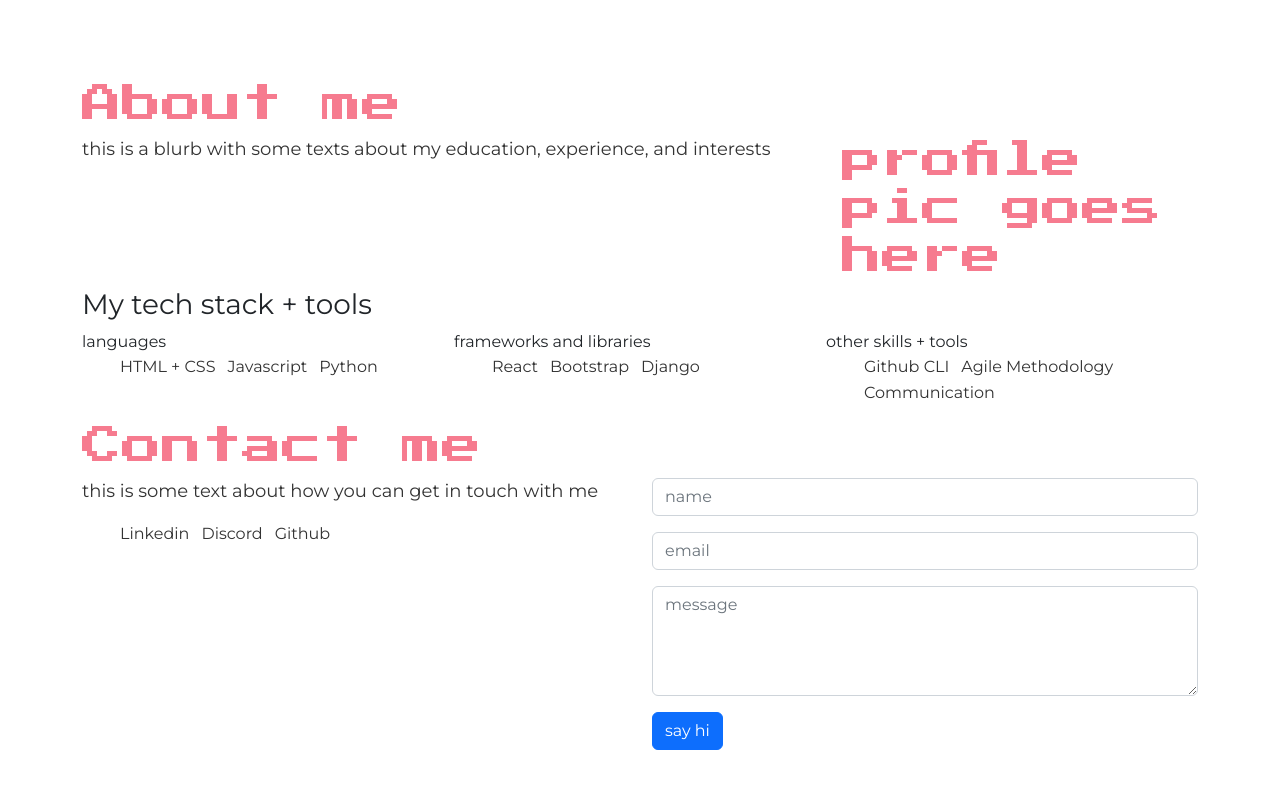
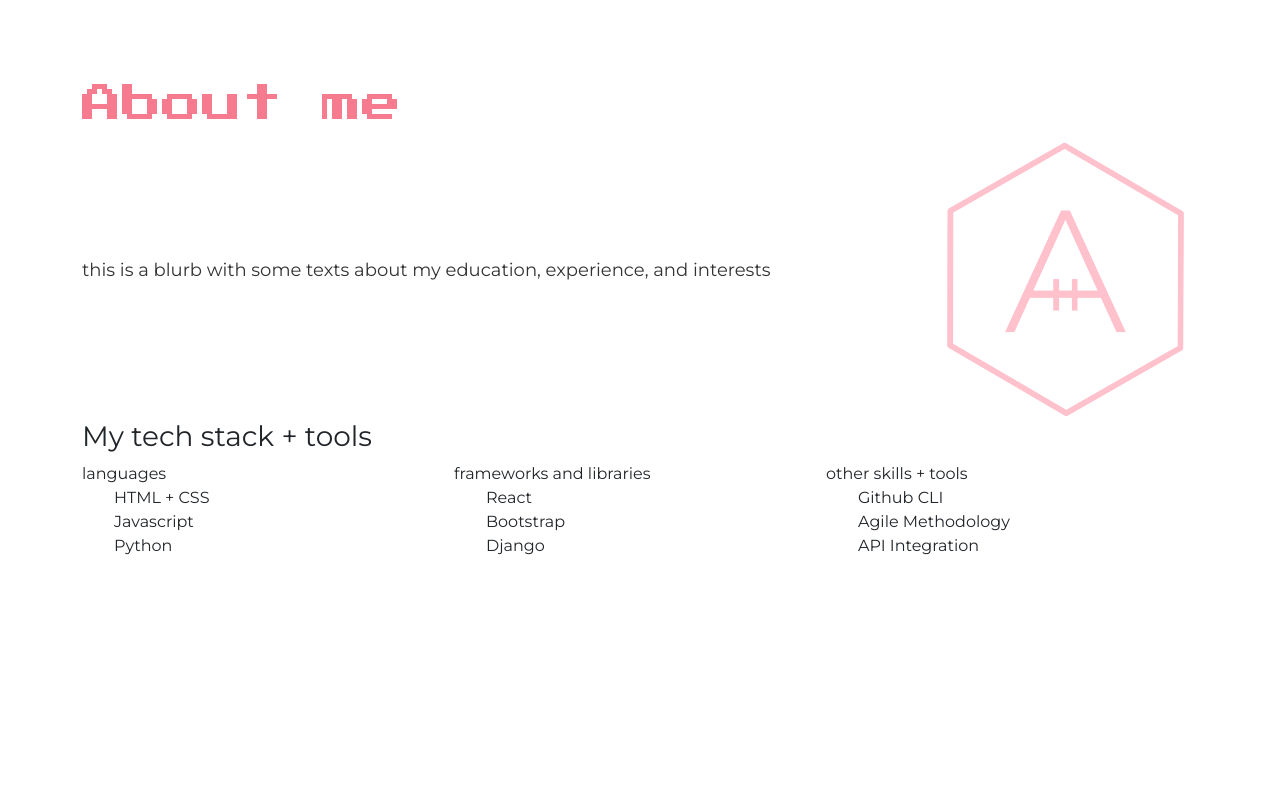
Before and after one commit to ah1096/developer-portfolio, a JavaScript app in the folder portfolio/: page / in a window 1280 px wide. Shown: the part 1520-2320 px from the top of the page. Before the commit the page ends 2270 px from the top, so only its background shows below. Built offline with nearby package versions, Linux system fonts and the light colour scheme; the HTML template or start-up script is replaced by a standard one; a web font is replaced by a local one.

Commit message:
AboutPage styling

```diff
--- a/portfolio/src/App.css
+++ b/portfolio/src/App.css
@@ -105,7 +105,7 @@ button {
   color: var(--main-neutral);
 }
 
-.toolsused {
+/* .toolsused {
   text-align: center;
 }
 
@@ -121,4 +121,8 @@ button {
   padding: 1px 3px;
   margin-left: 3px;
   margin-right: 3px;
+} */
+
+.iconlist ul {
+  list-style: none;
 }
--- a/portfolio/src/Components/AboutPage.js
+++ b/portfolio/src/Components/AboutPage.js
@@ -1,16 +1,27 @@
+import logo from '../images/AH_coding_logo.png'
+const brandLogo = {
+    name: 'brandLogo',
+    imageUrl: logo,
+    imageHeight: 90,
+    imageWidth: 90,
+};
+
 
 export const AboutPage = () => {
     return (
-        <div id="aboutpage" className="container">
+        <div id="aboutpage" className="container vh-100 w-100 mx-auto">
             <h1>About me</h1>
 
-            <div className="row">
-                <div id="abouttext" className="col-8">
+            <div className="row align-items-center">
+                <div id="abouttext" className="col-9">
                     <p>this is a blurb with some texts about my education, experience, and interests</p>
                 </div>
 
-                <div id="profilepic" className="col-4">
-                    <h1>profile pic goes here</h1>
+                <div id="profilepic" className="col-3">
+                    <img className="w-100" src={brandLogo.imageUrl}
+                    alt="a dark pink hexagon inside with is Alyssa Holbert's brand logo,
+                    a small letter H inside of a large letter A; boths letters share a
+                    horizontal line" />
                 </div>
             </div>
 
@@ -27,29 +38,35 @@ export const AboutPage = () => {
 
                 <div className="col-4" id="languages">
                     <h10>languages</h10>
-                    <ul id="iconlist">
+                    <div className="iconlist">
+                        <ul>
                             <li>HTML + CSS</li>
                             <li>Javascript</li>
                             <li>Python</li>
                         </ul>
                     </div>
+                </div>
 
                 <div className="col-4" id="frameworks">
                     <h10>frameworks and libraries</h10>
-                    <ul id="iconlist">
+                    <div className="iconlist">
+                        <ul>
                             <li>React</li>
                             <li>Bootstrap</li>
                             <li>Django</li>
                         </ul>
                     </div>
+                </div>
 
                 <div className="col-4" id="otherskills">
                     <h10>other skills + tools</h10>
-                    <ul id="iconlist">
+                    <div className="iconlist">
+                        <ul>
                             <li>Github CLI</li>
                             <li>Agile Methodology</li>
-                        <li>Communication</li>
+                            <li>API Integration</li>
                         </ul>
+                    </div>
                 </div>
 
                 </div>
```
Lines whose indentation alone changed are shown as unchanged.
